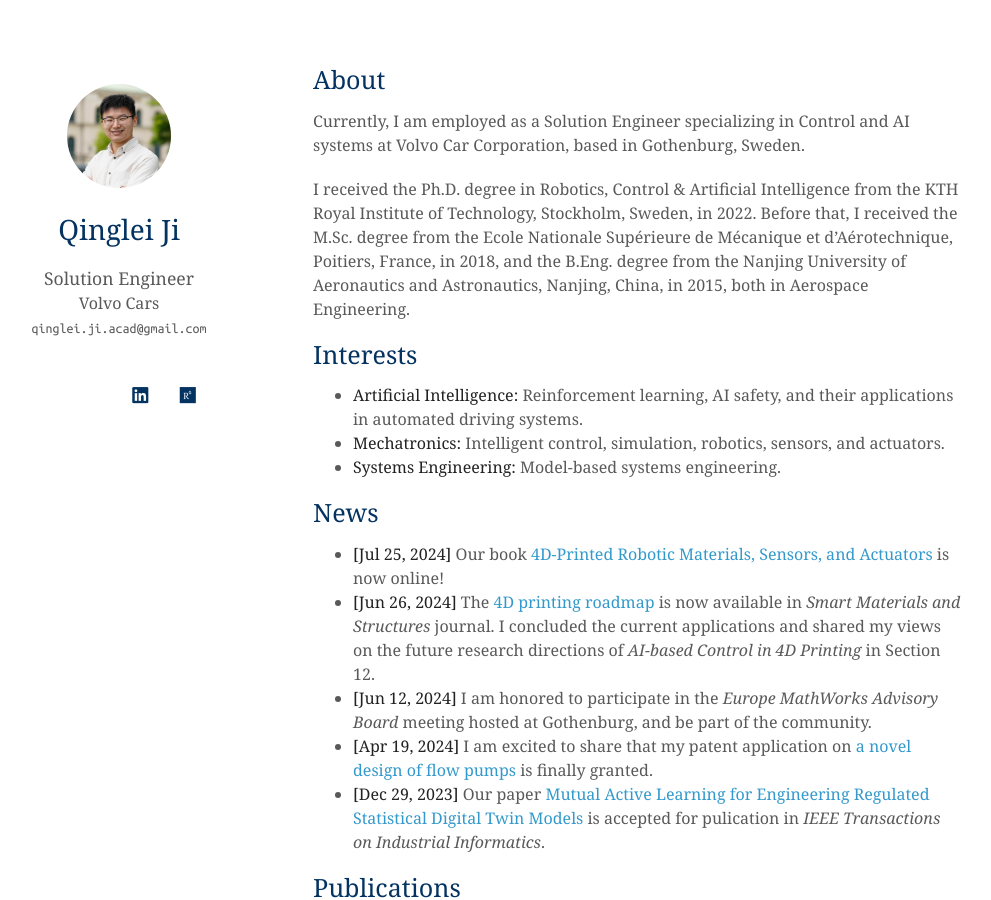
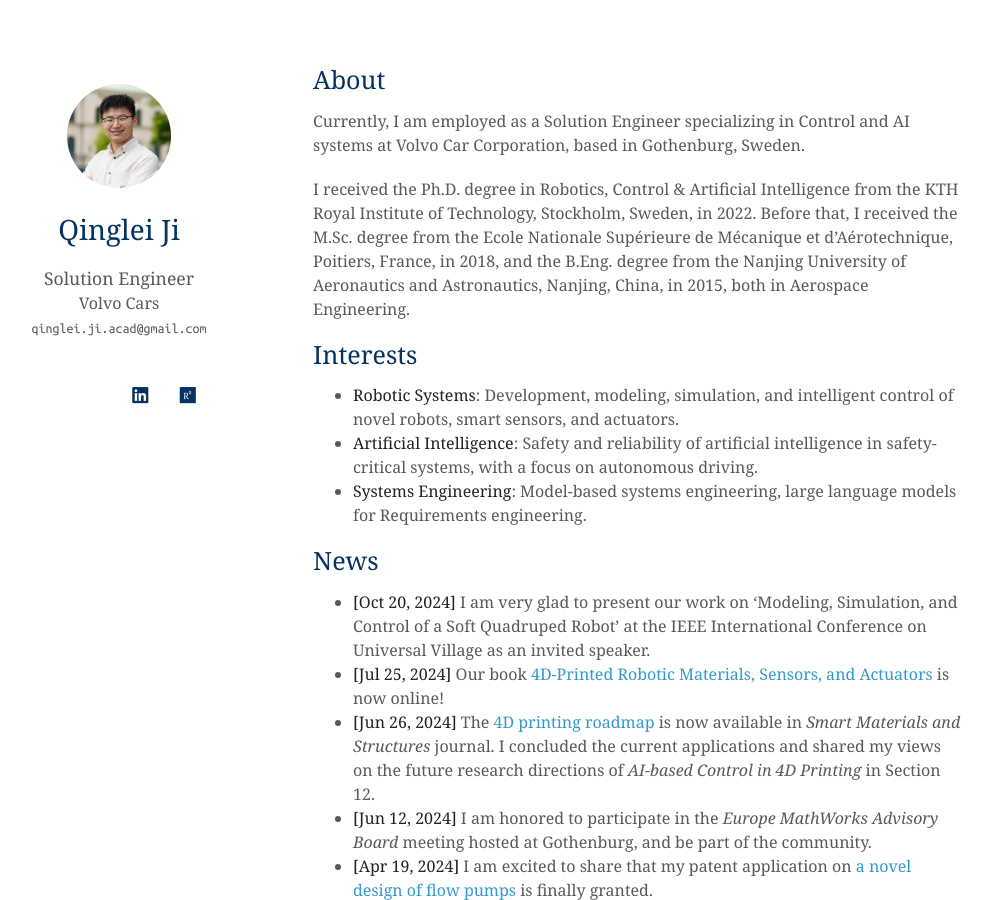
Before and after one commit to QingleiJi/qingleiji.github.io, a Jekyll site: the page built from index.md, in a window 1280 px wide and 900 px high. Shown: the whole window, without its empty margins (157-1148 px from the left). Built offline with Jekyll 4.4.1, drawn with Linux system fonts in a browser that asks for light colours; nearby versions of some CDN libraries; a style sheet for code colours, icons or effects is not loaded.

Commit message:
update news and cv

```diff
--- a/index.md
+++ b/index.md
@@ -8,17 +8,17 @@ Currently, I am employed as a Solution Engineer specializing in Control and AI s
 I received the Ph.D. degree in Robotics, Control & Artificial Intelligence from the KTH Royal Institute of Technology, Stockholm, Sweden, in 2022. Before that, I received the M.Sc. degree from the Ecole Nationale Supérieure de Mécanique et d’Aérotechnique, Poitiers, France, in 2018, and the B.Eng. degree from the Nanjing University of Aeronautics and Astronautics, Nanjing, China, in 2015, both in Aerospace Engineering.
 
 ## Interests
-- **Artificial Intelligence:** Reinforcement learning, AI safety, and their applications in automated driving systems.
-- **Mechatronics:** Intelligent control, simulation, robotics, sensors, and actuators.
-- **Systems Engineering:** Model-based systems engineering.
+- **Robotic Systems**: Development, modeling, simulation, and intelligent control of novel robots, smart sensors, and actuators.
+- **Artificial Intelligence**: Safety and reliability of artificial intelligence in safety-critical systems, with a focus on autonomous driving.
+- **Systems Engineering**: Model-based systems engineering, large language models for Requirements engineering.
 
 
 ## News
+- **[Oct 20, 2024]** I am very glad to present our work on 'Modeling, Simulation, and Control of a Soft Quadruped Robot' at the IEEE International Conference on Universal Village as an invited speaker.
 - **[Jul 25, 2024]** Our book [4D-Printed Robotic Materials, Sensors, and Actuators](https://shop.elsevier.com/books/smart-materials-in-additive-manufacturing-volume-3/zolfagharian/978-0-443-13673-3) is now online!
 - **[Jun 26, 2024]** The [4D printing roadmap](https://iopscience.iop.org/article/10.1088/1361-665X/ad5c22/meta) is now available in *Smart Materials and Structures* journal. I concluded the current applications and shared my views on the future research directions of *AI-based Control in 4D Printing* in Section 12.
 - **[Jun 12, 2024]** I am honored to participate in the *Europe MathWorks Advisory Board* meeting hosted at Gothenburg, and be part of the community.
 - **[Apr 19, 2024]** I am excited to share that my patent application on [a novel design of flow pumps](https://patentimages.storage.googleapis.com/db/7c/e8/42212fa841705b/CN108252901A.pdf) is finally granted.
-- **[Dec 29, 2023]** Our paper [Mutual Active Learning for Engineering Regulated Statistical Digital Twin Models](https://ieeexplore.ieee.org/abstract/document/10376368) is accepted for pulication in *IEEE Transactions on Industrial Informatics*.
 
 {% include_relative _includes/publications.md %}
 
```
Also changed, not shown: 1 other file.
